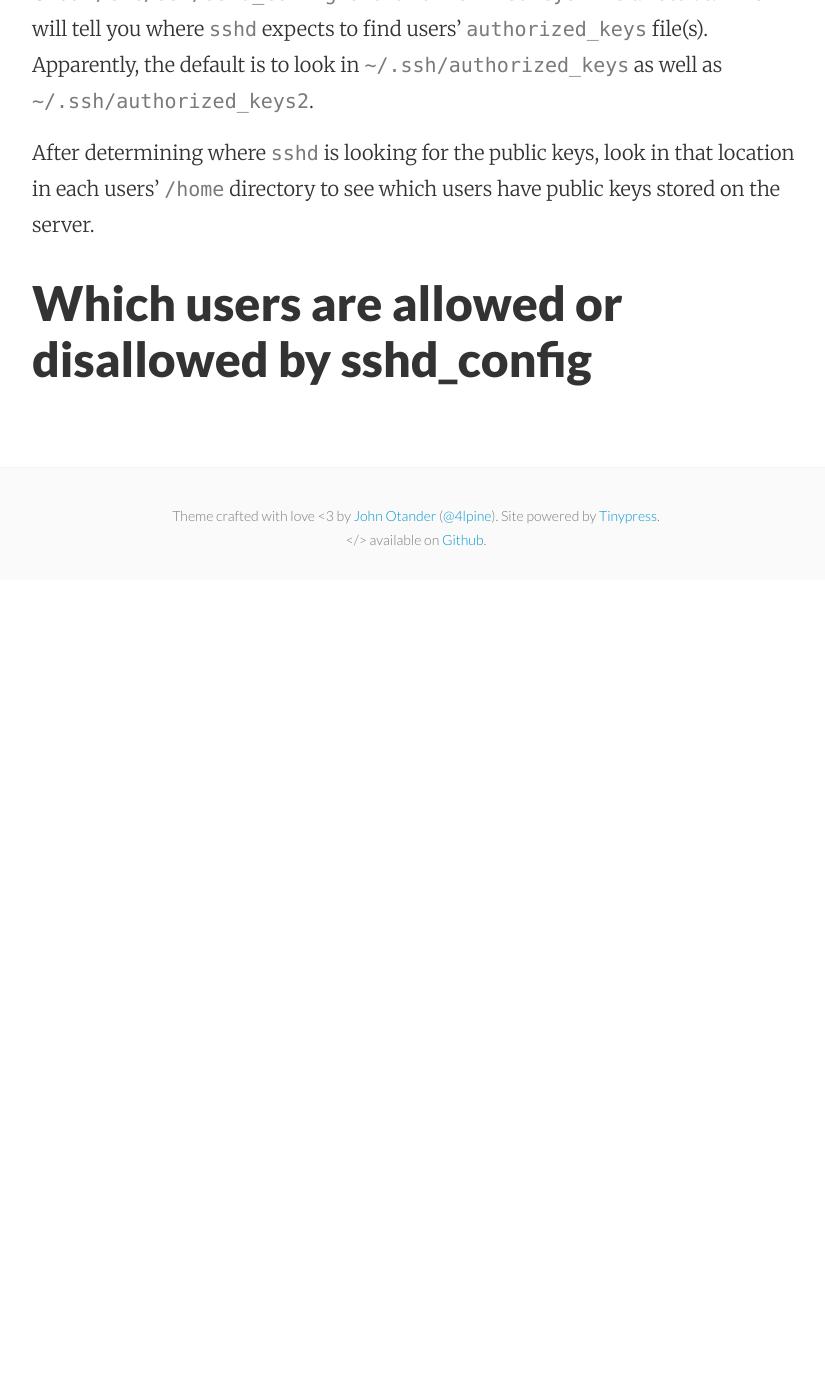
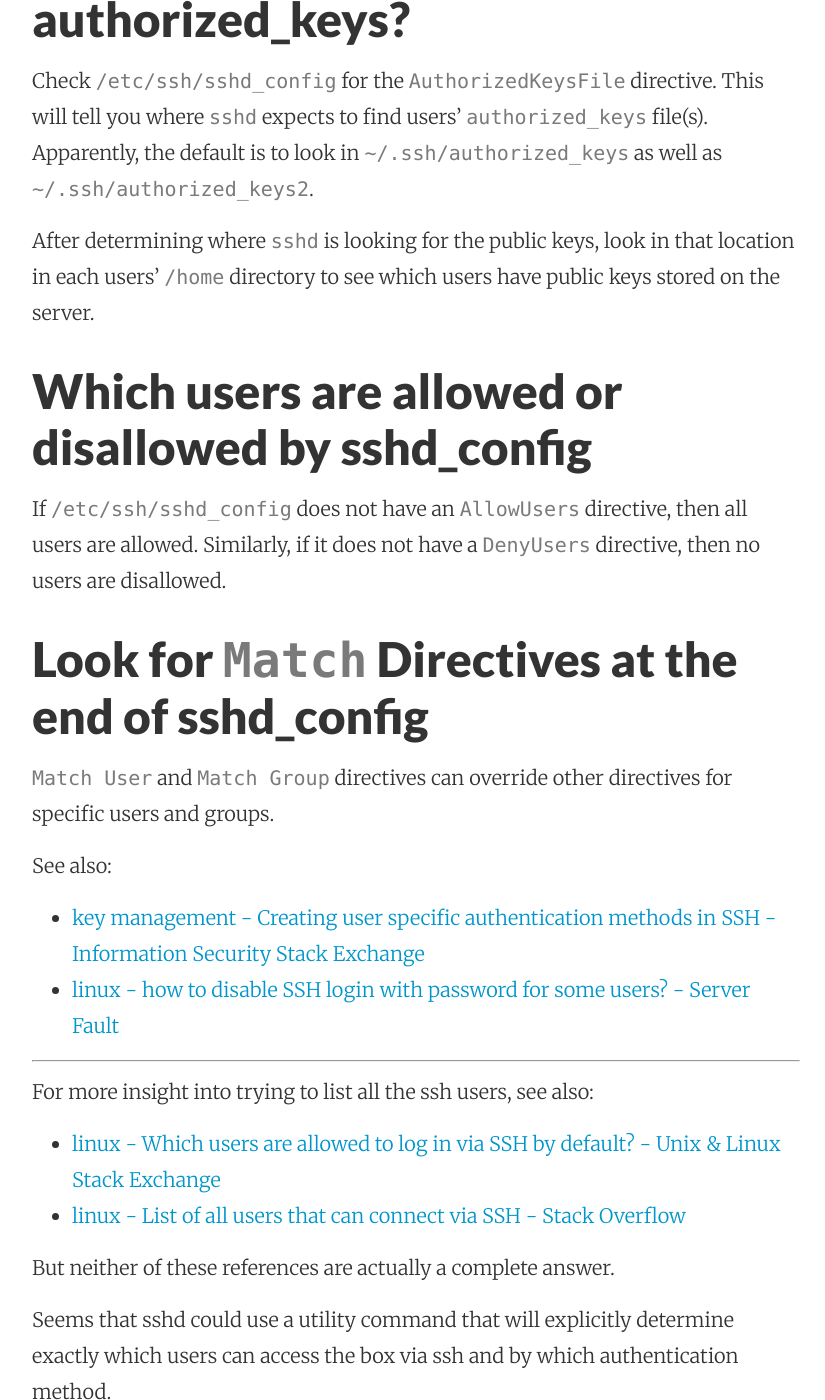
Before and after one commit to mattymaloney/mattymaloney.github.io, a Jekyll site: the page built from _posts/2016-03-03-sshd-user-list.md, in a window 1280 px wide and 1400 px high, scrolled down 1436 px. Shown: the whole window, without its empty margins (224-1049 px from the left). Built offline with Jekyll 4.4.1, drawn with Linux system fonts in a browser that asks for light colours; before the commit the page ends 2016 px from its top, so only the background shows below that; some of the changed text lies outside the part shown.

Commit message:
Created 2016-03-03-sshd-user-list.md

```diff
--- a/_posts/2016-03-03-sshd-user-list.md
+++ b/_posts/2016-03-03-sshd-user-list.md
@@ -18,6 +18,8 @@ I think we also need to look at the `UsePAM` and `ChallengeResponseAuthenticatio
 
 Ideally, password authentication is disabled in favor or authentication by key pairs.
 
+See also: [linux - SSH public key auth fails when UsePAM is set to "no" - Server Fault](http://serverfault.com/questions/475880/ssh-public-key-auth-fails-when-usepam-is-set-to-no)
+
 
 ## Which users have authorized_keys?
 
@@ -27,3 +29,30 @@ After determining where `sshd` is looking for the public keys, look in that loca
 
 
 ## Which users are allowed or disallowed by sshd_config
+
+If `/etc/ssh/sshd_config` does not have an `AllowUsers` directive, then all users are allowed. Similarly, if it does not have a `DenyUsers` directive, then no users are disallowed.
+
+
+## Look for `Match` Directives at the end of sshd_config
+
+`Match User` and `Match Group` directives can override other directives for specific users and groups.
+
+See also:
+
+* [key management - Creating user specific authentication methods in SSH - Information Security Stack Exchange](http://security.stackexchange.com/questions/18036/creating-user-specific-authentication-methods-in-ssh)
+* [linux - how to disable SSH login with password for some users? - Server Fault](http://serverfault.com/questions/285800/how-to-disable-ssh-login-with-password-for-some-users)
+
+---
+
+For more insight into trying to list all the ssh users, see also:
+
+* [linux - Which users are allowed to log in via SSH by default? - Unix & Linux Stack Exchange](http://unix.stackexchange.com/questions/36804/which-users-are-allowed-to-log-in-via-ssh-by-default)
+* [linux - List of all users that can connect via SSH - Stack Overflow](http://stackoverflow.com/questions/15802179/list-of-all-users-that-can-connect-via-ssh)
+
+But neither of these references are actually a complete answer.
+
+Seems that sshd could use a utility command that will explicitly determine exactly which users can access the box via ssh and by which authentication method.
+
+---
+
+For DigitalOcean's explanations of the `sshd_config` directives, see also: [How To Tune your SSH Daemon Configuration on a Linux VPS | DigitalOcean](https://www.digitalocean.com/community/tutorials/how-to-tune-your-ssh-daemon-configuration-on-a-linux-vps)
```
